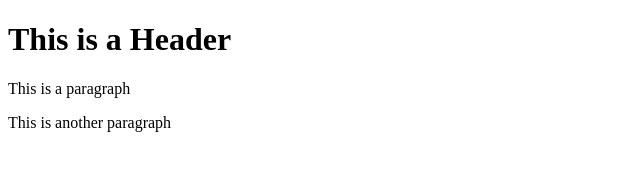
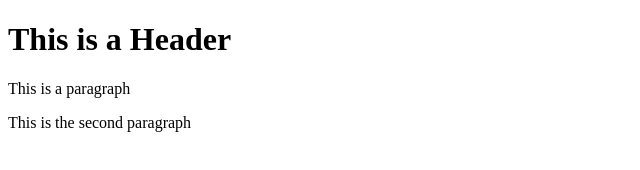
Before and after one commit to paynem7/git-test, a plain HTML site: page index.html in a window 1280 px wide. Shown: the full height of the page, 0-640 px from the left. Drawn offline with Linux system fonts and the light colour scheme.

Commit message:
Second Commit

```diff
--- a/index.html
+++ b/index.html
@@ -3,6 +3,6 @@
     <body>
         <h1>This is a Header</h1>
         <p>This is a paragraph</p>
-        <p>This is another paragraph</p>
+        <p>This is the second paragraph</p>
     </body>
 </html>
```
